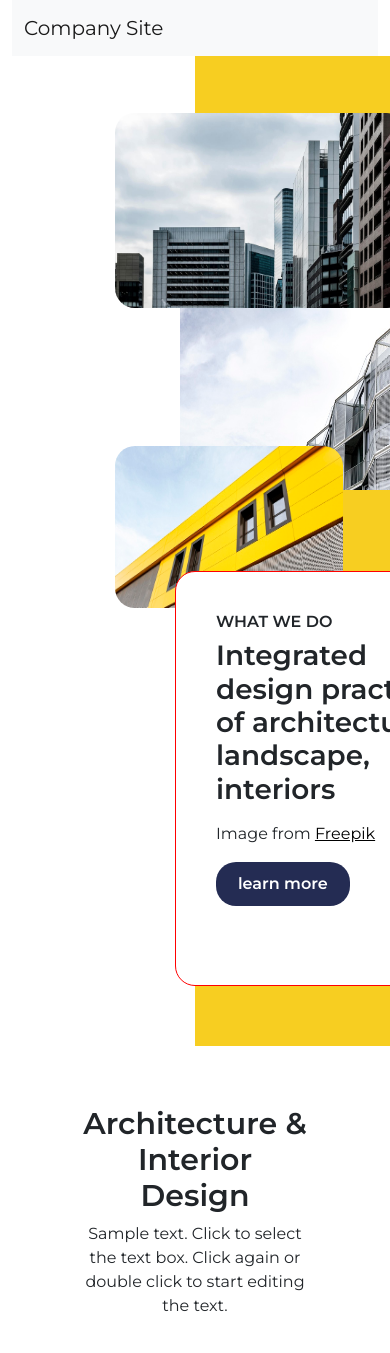
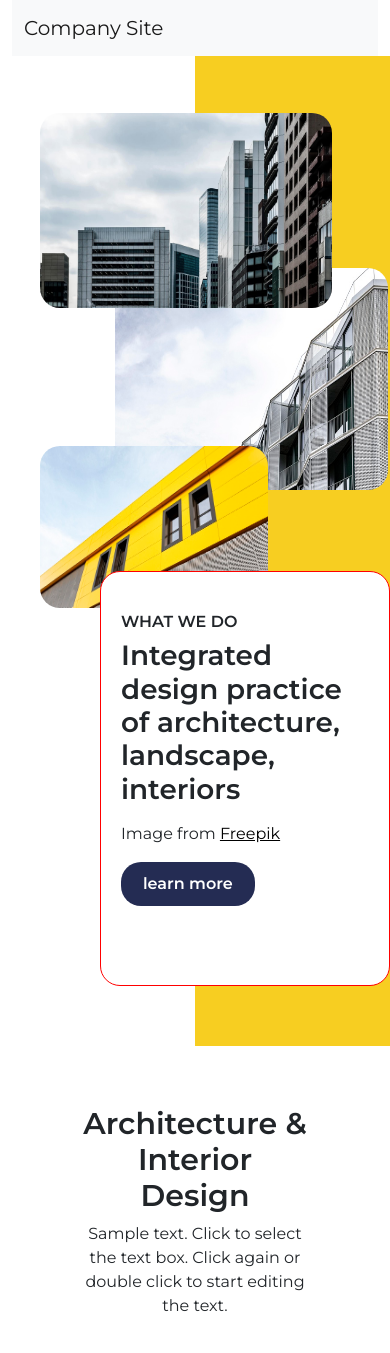
Before and after one commit to tharanga270/companysite, a React (Create React App) app: page / in a window 390 px wide. Shown: the top 1353 px of the page. Built offline with nearby package versions, Linux system fonts and the light colour scheme.

Commit message:
28 commit

```diff
--- a/src/media.css
+++ b/src/media.css
@@ -595,5 +595,22 @@
   /*full service section*/
 }
 
-@media only screen and (max-width: 424px) {
+@media only screen and (max-width: 425px) {
+  /*photo-galary-what-we-do*/
+  .glary-image1 {
+    margin-left: 40px;
+  }
+  .glary-image2 {
+    margin-left: 115px;
+    margin-top: 212px;
+  }
+  .glary-image3 {
+    margin-left: 40px;
+  }
+  .what-we-do {
+    width: 290px;
+    padding: 40px 20px;
+    margin-left: 100px;
+  }
+  /*photo-galary-what-we-do*/
 }
```
